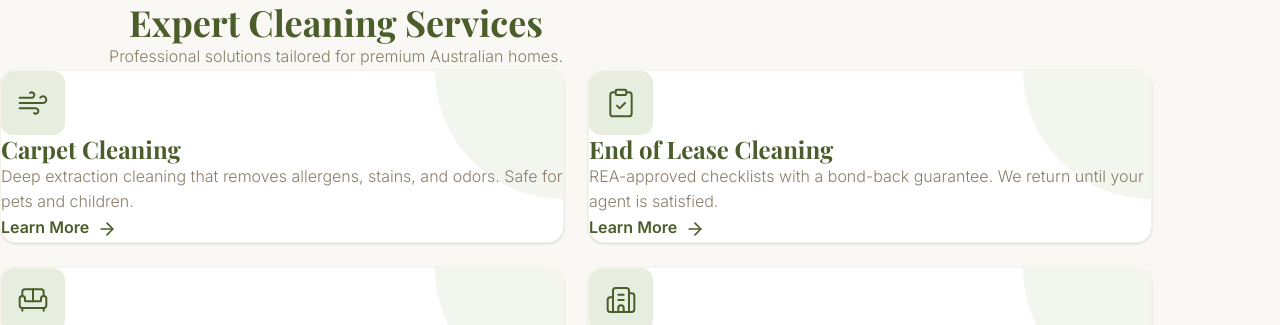
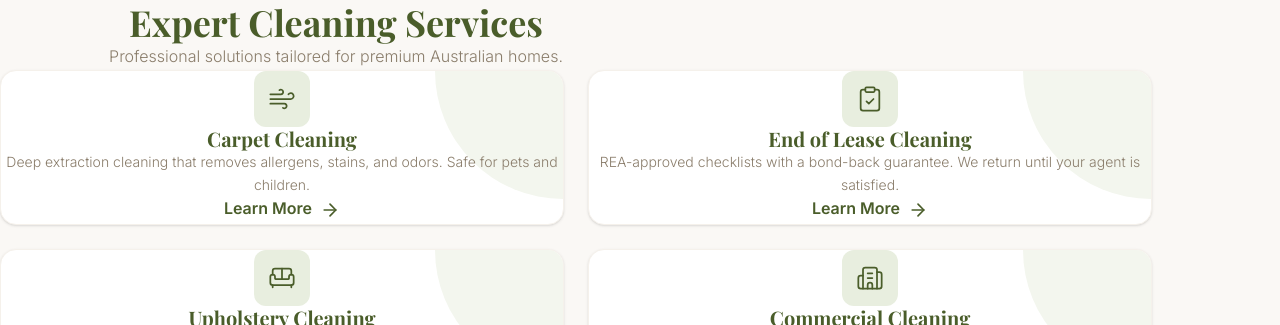
Before and after one commit to sahil4748/Cleaning-Ninja, a Next.js app: page / in a window 1280 px wide. Shown: the part 627-952 px from the top of the page. Built offline with nearby package versions, Linux system fonts and the light colour scheme.

Commit message:
initial commit

```diff
--- a/components/sections/ServicesGrid.tsx
+++ b/components/sections/ServicesGrid.tsx
@@ -73,7 +73,7 @@ export default function ServicesGrid() {
 
         {/* Services Grid */}
         <motion.div
-          className="grid md:grid-cols-2 gap-6 text-left"
+          className="grid md:grid-cols-2 gap-6"
           variants={containerVariants}
           initial="hidden"
           whileInView="visible"
@@ -85,20 +85,20 @@ export default function ServicesGrid() {
               <motion.div
                 key={index}
                 variants={cardVariants}
-                className="group/card bg-white border border-beige-100 rounded-2xl p-8 lg:p-10 shadow-sm hover:shadow-xl hover:-translate-y-2 transition-all duration-500 ease-out flex flex-col h-full relative overflow-hidden"
+                className="group/card bg-white border border-beige-100 rounded-2xl p-8 lg:p-10 shadow-sm hover:shadow-xl hover:-translate-y-2 transition-all duration-500 ease-out flex flex-col items-center text-center h-full relative overflow-hidden"
               >
                 {/* Subtle Hover Background Effect */}
                 <div className="absolute top-0 right-0 w-32 h-32 bg-olive-50 rounded-bl-full -mr-16 -mt-16 transition-transform duration-500 group-hover/card:scale-150 ease-out" />
 
-                <div className="relative z-10 w-16 h-16 bg-olive-100 rounded-xl mb-8 flex items-center justify-center text-olive-900 group-hover/card:bg-olive-900 group-hover/card:text-white transition-colors duration-500">
-                  <Icon className="w-8 h-8" strokeWidth={1.5} />
+                <div className="relative z-10 w-14 h-14 bg-olive-100 rounded-xl mb-6 flex items-center justify-center text-olive-900 group-hover/card:bg-olive-900 group-hover/card:text-white transition-colors duration-500">
+                  <Icon className="w-7 h-7" strokeWidth={1.5} />
                 </div>
 
-                <h3 className="relative z-10 font-display text-2xl text-olive-900 font-bold mb-4">
+                <h3 className="relative z-10 font-display text-xl text-olive-900 font-bold mb-3">
                   {service.title}
                 </h3>
 
-                <p className="relative z-10 font-body text-beige-700 mb-8 font-light flex-grow">
+                <p className="relative z-10 font-body text-sm text-beige-700 mb-6 font-light flex-grow leading-relaxed">
                   {service.description}
                 </p>
 
```
